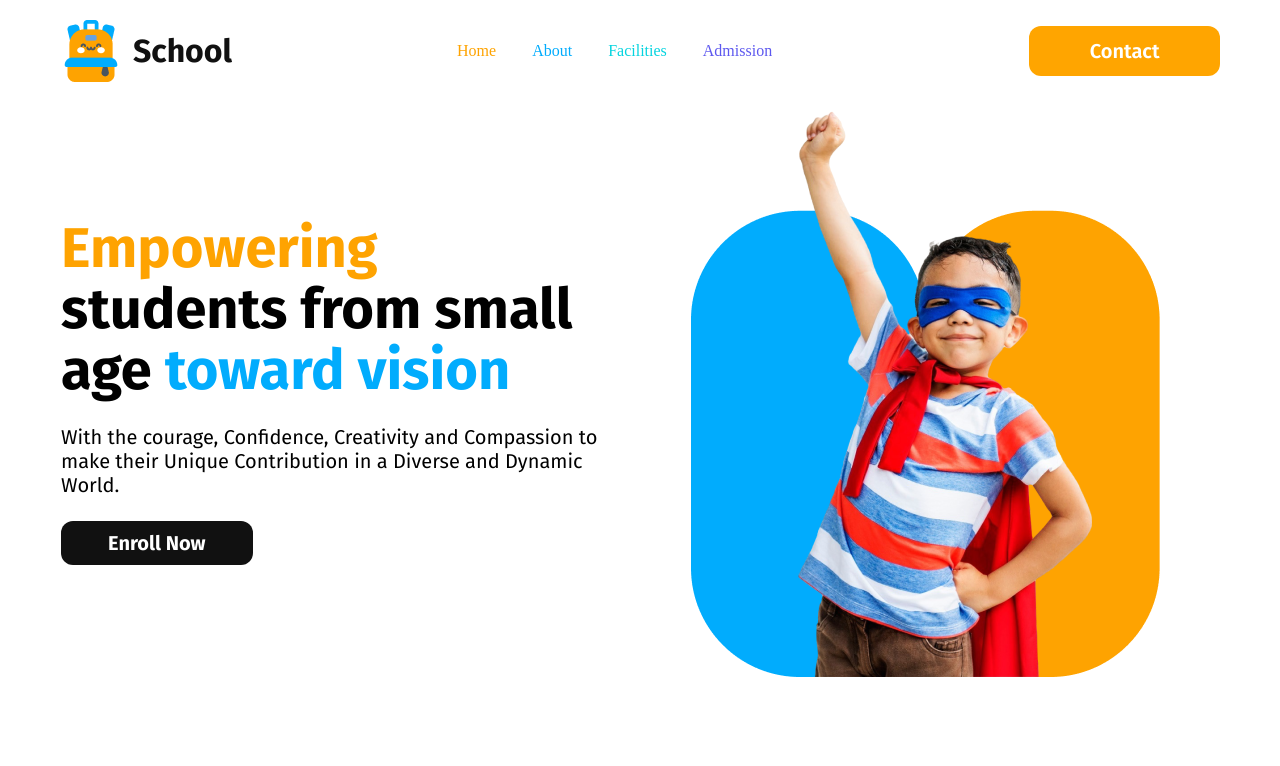
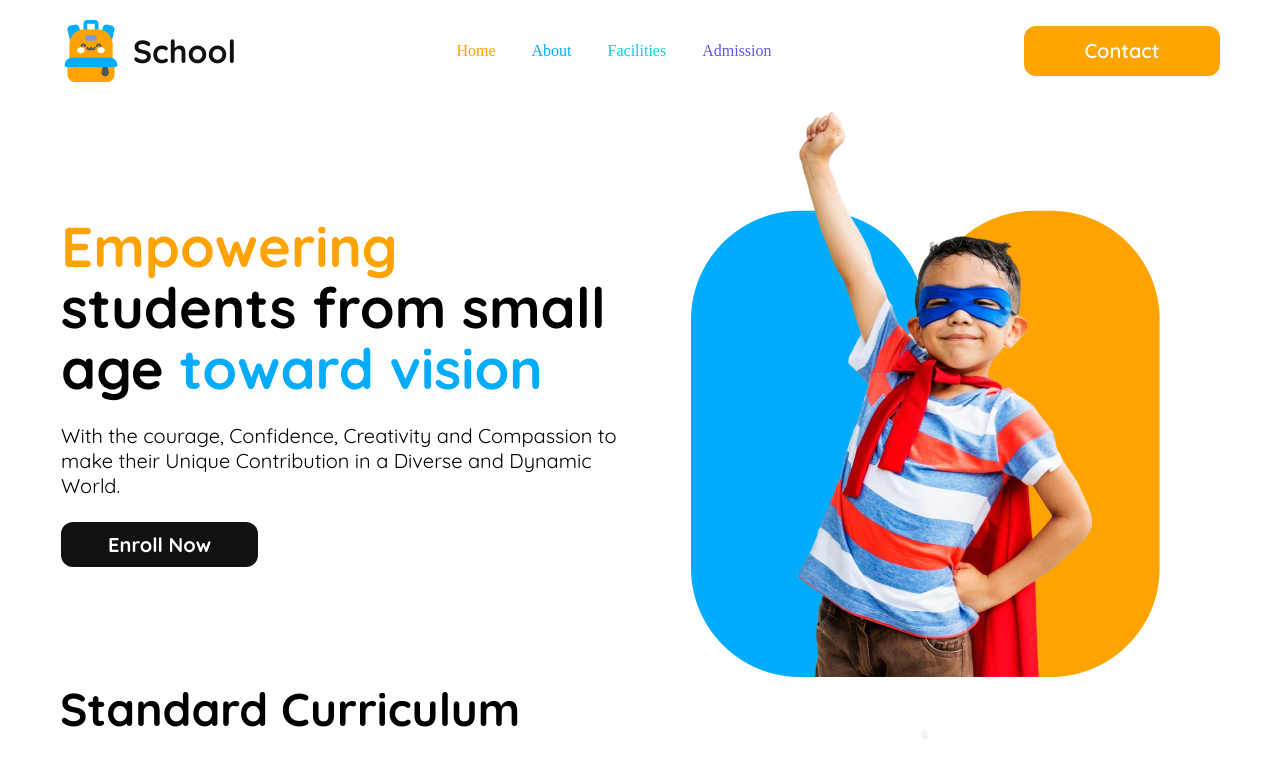
Before and after one commit to Bipul-Roni/Kids_School, a plain HTML site: page index.html in a window 1280 px wide. Drawn offline with Linux system fonts and the light colour scheme.

Commit message:
sucess 12.30pm

```diff
--- a/index.html
+++ b/index.html
@@ -44,6 +44,11 @@
 
 <main>
 
+    <div class="curriculum container heading">
+
+        <h1 class="heading">Standard Curriculum</h1>
+
+    </div>
 
 </main>
 
--- a/style/style.css
+++ b/style/style.css
@@ -1,5 +1,4 @@
-@import url('https://fonts.googleapis.com/css2?family=Fira+Sans:ital,wght@0,100;0,200;0,300;0,400;0,500;0,600;0,700;0,800;0,900;1,100;1,200;1,300;1,400;1,500;1,600;1,700;1,800;1,900&family=Quicksand:wght@300..700&family=Roboto:ital,wght@0,100..900;1,100..900&display=swap');
-
+@import url('https://fonts.googleapis.com/css2?family=Quicksand:wght@300..700&display=swap');
 
 *{
     margin: 0;
@@ -17,8 +16,18 @@
     --paragraph-color: #808080;
     --accent-color: #FEA301;
     --white-color: #ffff;
+    --font-size: 2.875rem;
 
 }
+
+.heading{
+    font-size: var(--font-size);
+    font-family: "Quicksand", serif;
+    font-weight: 700;
+    font-style: normal;
+    line-height: 1.25em;
+}
+
 .orange{
     color: var(--accent-color);
 }
@@ -44,7 +53,7 @@
 }
 
 .logo h1{
-    font-family: "Fira Sans", serif;
+    font-family: "Quicksand", serif;
     font-weight: 700;
     font-style: normal;
     line-height: 30px;
@@ -74,7 +83,7 @@
     background-color: orange;
     color: #ffff;
     font-size: 1.25rem;
-    font-family: "Fira Sans", serif;
+    font-family: "Quicksand", serif;
     font-weight: 600;
     line-height: 30px;
     cursor: pointer;
@@ -118,7 +127,7 @@
 
 .hero-content h1{
     font-size: 3.5rem;
-    font-family: "Fira Sans", serif;
+    font-family: "Quicksand", serif;
     font-weight: 700;
     font-style: normal;
     line-height: 1.089em;
@@ -126,7 +135,7 @@
 
 .hero-content p{
     font-size: 1.25rem;
-    font-family: "Fira Sans", serif;
+    font-family: "Quicksand", serif;
     font-weight: 400;
     font-style: normal;
     line-height: auto;
@@ -137,7 +146,7 @@
     border: none;
     border-radius: 12px;
     font-size: 1.25rem;
-    font-family: "Fira Sans", serif;
+    font-family: "Quicksand", serif;
     font-weight: 700;
     font-style: normal;
     background-color: var(--primary-color);
@@ -151,7 +160,26 @@
     cursor: pointer;
 }
 
+.curriculum{
+    background-image:url(../image/bg.png) ;
+    background-position: center;
+    background-repeat: no-repeat;
+    background-size: cover;
+}
 
+
+
+
+
+
+
+
+
+
+
+
+
+/* This is breakpoint of mobile  */
 @media screen and (max-width: 480px) {
 
 
@@ -212,7 +240,7 @@
             font-size: 2rem;
             line-height: 1.3em;
             text-align: center;
-            font-family: "Fira Sans", serif;
+            font-family: "Quicksand", serif;
             font-weight: 700;
             font-style: normal;
 
@@ -220,7 +248,7 @@
         .hero-content p{
             width: 90%;
             font-size: 0.875rem;
-            font-family: "Fira Sans", serif;
+            font-family: "Quicksand", serif;
             font-weight: 400;
             font-style: normal;
             line-height: 1.5em;
@@ -232,7 +260,7 @@
             border: none;
             border-radius: 8px;
             font-size: 1rem;
-            font-family: "Fira Sans", serif;
+            font-family: "Quicksand", serif;
             font-weight: 700;
             line-height: 2em;
         }
```
